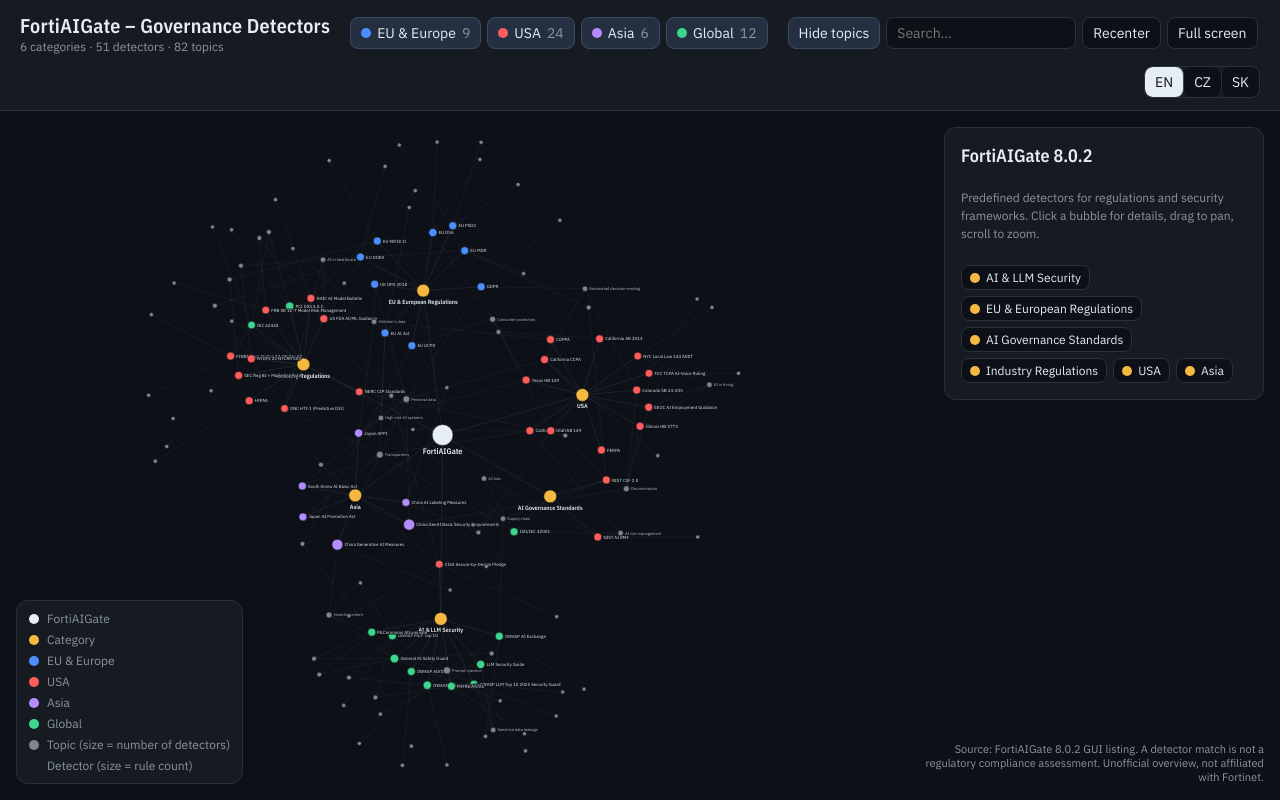
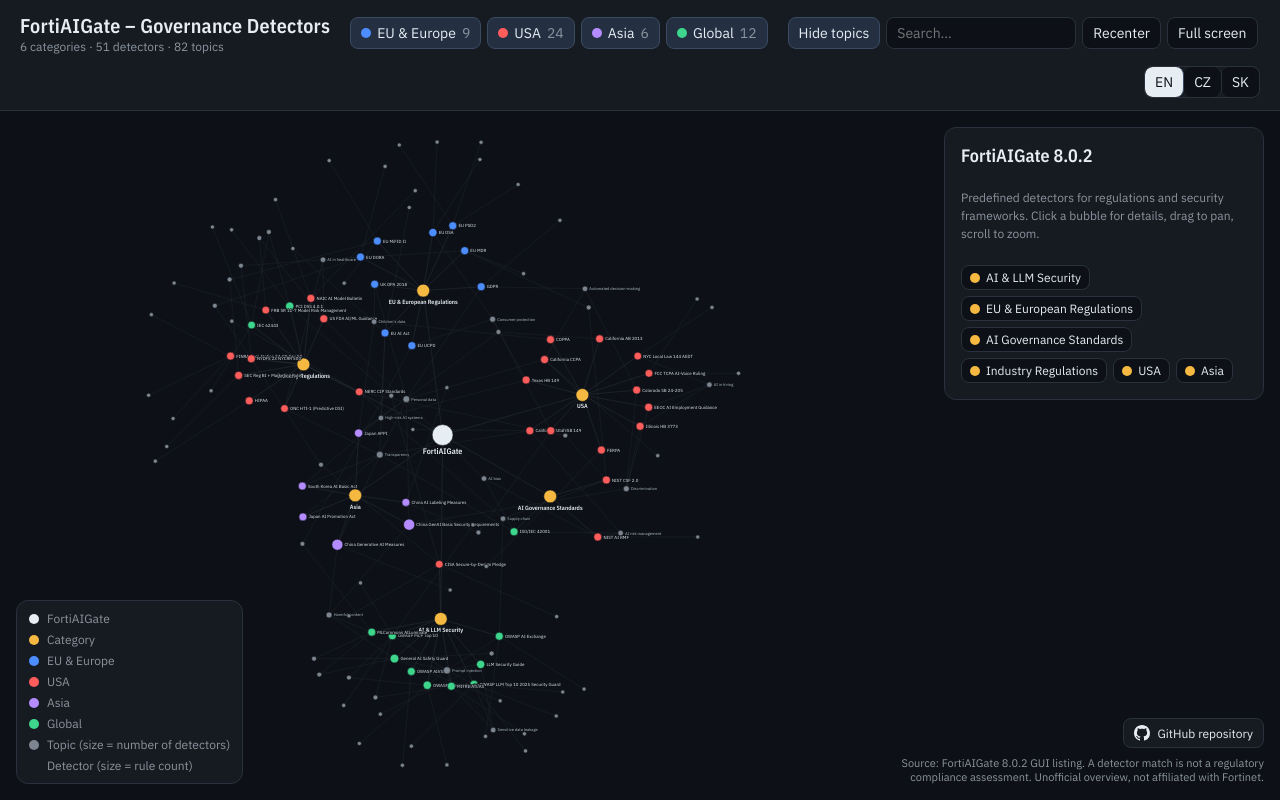
Before and after one commit to ftntlabcz/fortiaigate-detectors, a plain HTML site: page index.html in a window 1280 px wide. Drawn offline with nearby package versions, Linux system fonts and the light colour scheme.

Commit message:
Add GitHub repository link to the page corner
Co-Authored-By: Claude Opus 5.5 <noreply@anthropic.com>
Claude-Session: https://claude.ai/code/session_019faZy3YK3mm6NLJVwm5h5B

```diff
--- a/index.html
+++ b/index.html
@@ -72,8 +72,13 @@ aside a.src:hover { text-decoration: underline; }
 aside .hint { color: var(--muted); font-size: 12px; line-height: 1.5; }
 .legend { position: absolute; left: 16px; bottom: 16px; background: var(--surface); border: 1px solid var(--line); border-radius: 12px; padding: 10px 12px; display: grid; gap: 6px; font-size: 12px; color: var(--muted); }
 .legend div { display: flex; align-items: center; gap: 8px; }
-.note { position: absolute; right: 16px; bottom: 16px; font-size: 11px; color: var(--muted); max-width: 360px; text-align: right; }
-@media (max-width: 700px) { aside { top: auto; bottom: 16px; max-height: 40%; } .legend, .note { display: none; } input[type="search"] { width: 140px; } }
+.corner { position: absolute; right: 16px; bottom: 16px; display: grid; justify-items: end; gap: 8px; max-width: 380px; }
+.note { font-size: 11px; color: var(--muted); text-align: right; }
+.gh { display: inline-flex; align-items: center; gap: 8px; color: var(--text); background: var(--surface); border: 1px solid var(--line); border-radius: 8px; padding: 6px 10px; font-size: 12px; text-decoration: none; }
+.gh:hover { border-color: var(--muted); }
+.gh svg { width: 16px; height: 16px; flex: none; cursor: pointer; }
+
+@media (max-width: 700px) { aside { top: auto; bottom: 16px; max-height: 40%; } .legend, .corner { display: none; } input[type="search"] { width: 140px; } }
 @media (prefers-reduced-motion: reduce) { * { transition: none !important; } }
 </style>
 </head>
@@ -99,7 +104,10 @@ aside .hint { color: var(--muted); font-size: 12px; line-height: 1.5; }
     <svg id="graph" role="img" aria-label="Graph of FortiAIGate governance detectors"></svg>
     <aside id="panel" aria-live="polite"></aside>
     <div class="legend" id="legend"></div>
-    <div class="note" data-i18n="note"></div>
+    <div class="corner">
+      <a class="gh" id="gh" href="https://github.com/ftntlabcz/fortiaigate-detectors" target="_blank" rel="noopener"><svg viewBox="0 0 16 16" width="16" height="16" aria-hidden="true"><path fill="currentColor" d="M8 0C3.58 0 0 3.58 0 8c0 3.54 2.29 6.53 5.47 7.59.4.07.55-.17.55-.38 0-.19-.01-.82-.01-1.49-2.01.37-2.53-.49-2.69-.94-.09-.23-.48-.94-.82-1.13-.28-.15-.68-.52-.01-.53.63-.01 1.08.58 1.23.82.72 1.21 1.87.87 2.33.66.07-.52.28-.87.51-1.07-1.78-.2-3.64-.89-3.64-3.95 0-.87.31-1.59.82-2.15-.08-.2-.36-1.02.08-2.12 0 0 .67-.21 2.2.82.64-.18 1.32-.27 2-.27.68 0 1.36.09 2 .27 1.53-1.04 2.2-.82 2.2-.82.44 1.1.16 1.92.08 2.12.51.56.82 1.27.82 2.15 0 3.07-1.87 3.75-3.65 3.95.29.25.54.73.54 1.48 0 1.07-.01 1.93-.01 2.2 0 .21.15.46.55.38A8.013 8.013 0 0016 8c0-4.42-3.58-8-8-8z"/></svg><span data-i18n="ghLabel"></span></a>
+      <div class="note" data-i18n="note"></div>
+    </div>
   </main>
 </div>
 <script src="https://cdnjs.cloudflare.com/ajax/libs/d3/7.9.0/d3.min.js"></script>
@@ -113,21 +121,21 @@ const I18N = {
     rules: n => n==null ? "počet pravidel neuveden" : `${n} pravidel`, covers: "Pokrývá", detectors: "Detektory", coveredBy: "Pokrývají ho detektory",
     hubText: "Předpřipravené detektory pro regulace a bezpečnostní rámce. Klikněte na bublinu pro detail, táhnutím posunete, kolečkem přiblížíte.",
     note: "Zdroj: FortiAIGate 8.0.2, výpis z GUI. Shoda s detektorem není posouzení regulatorní shody. Neoficiální přehled, nesouvisí s Fortinetem.",
-    legendDet: "Detektor (velikost = počet pravidel)", legendTopic: "Téma (velikost = počet detektorů)" },
+    legendDet: "Detektor (velikost = počet pravidel)", legendTopic: "Téma (velikost = počet detektorů)", ghLabel: "Repozitář na GitHubu" },
   sk: { title: "FortiAIGate – governance detektory", stats: (d,t,c)=>`${c} kategórií · ${d} detektorov · ${t} tém`,
     eu: "EÚ a Európa", usa: "USA", asia: "Ázia", global: "Globálne", source: "Zdroj", official: "Oficiálny text", cat: "Kategória", topic: "Téma",
     topicsOn: "Skryť témy", topicsOff: "Zobraziť témy", search: "Hľadať…", reset: "Vycentrovať", fs: "Celá obrazovka",
     rules: n => n==null ? "počet pravidiel neuvedený" : `${n} pravidiel`, covers: "Pokrýva", detectors: "Detektory", coveredBy: "Pokrývajú ho detektory",
     hubText: "Preddefinované detektory pre regulácie a bezpečnostné rámce. Kliknite na bublinu pre detail, ťahaním posuniete, kolieskom priblížite.",
     note: "Zdroj: FortiAIGate 8.0.2, výpis z GUI. Zhoda s detektorom nie je posúdenie regulačnej zhody. Neoficiálny prehľad, nesúvisí s Fortinetom.",
-    legendDet: "Detektor (veľkosť = počet pravidiel)", legendTopic: "Téma (veľkosť = počet detektorov)" },
+    legendDet: "Detektor (veľkosť = počet pravidiel)", legendTopic: "Téma (veľkosť = počet detektorov)", ghLabel: "Repozitár na GitHube" },
   en: { title: "FortiAIGate – Governance Detectors", stats: (d,t,c)=>`${c} categories · ${d} detectors · ${t} topics`,
     eu: "EU & Europe", usa: "USA", asia: "Asia", global: "Global", source: "Source", official: "Official text", cat: "Category", topic: "Topic",
     topicsOn: "Hide topics", topicsOff: "Show topics", search: "Search…", reset: "Recenter", fs: "Full screen",
     rules: n => n==null ? "rule count not listed" : `${n} rules`, covers: "Covers", detectors: "Detectors", coveredBy: "Covered by detectors",
     hubText: "Predefined detectors for regulations and security frameworks. Click a bubble for details, drag to pan, scroll to zoom.",
     note: "Source: FortiAIGate 8.0.2 GUI listing. A detector match is not a regulatory compliance assessment. Unofficial overview, not affiliated with Fortinet.",
-    legendDet: "Detector (size = rule count)", legendTopic: "Topic (size = number of detectors)" },
+    legendDet: "Detector (size = rule count)", legendTopic: "Topic (size = number of detectors)", ghLabel: "GitHub repository" },
 };
 const REG = ["eu","usa","asia","global"];
 const css = getComputedStyle(document.documentElement);
```
